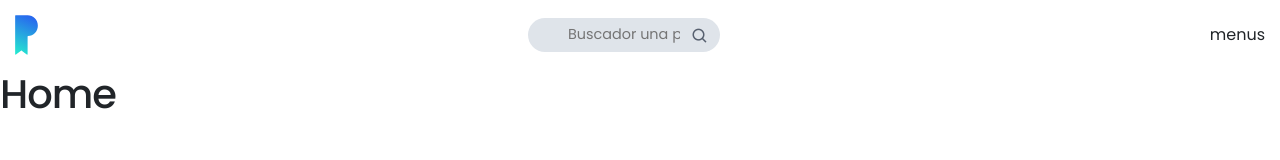
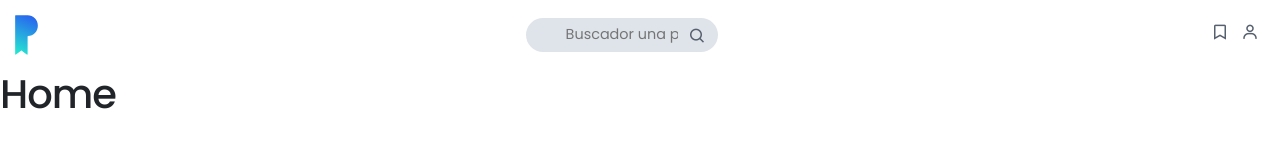
Before and after one commit to VirginiaCreativa/pinimark, a React app in the folder client/: page / in a window 1280 px wide. Shown: the top 160 px of the page. Built offline with nearby package versions, Linux system fonts and the light colour scheme.

Commit message:
Implementa Header part 8

```diff
--- a/client/src/components/Search/Search.jsx
+++ b/client/src/components/Search/Search.jsx
@@ -33,7 +33,7 @@ const InputStyled = styled.input`
 const Search = () => {
   return (
     <SearchStyled>
-      <Button>
+      <Button type="button">
         <i class="bx bx-search"></i>
       </Button>
       <InputStyled
--- a/client/src/layouts/Menus/Menus.jsx
+++ b/client/src/layouts/Menus/Menus.jsx
@@ -1,7 +1,34 @@
 import React from 'react';
+import styled from 'styled-components';
+import Variables from '../../styles/VariableStyled';
+
+const MenuStyled = styled.div`
+  display: flex;
+`;
+
+const Button = styled.button`
+  background-color: transparent;
+  border: 0;
+  .bx {
+    color: ${Variables.grey3};
+    font-size: 18px;
+    &:hover {
+      color: ${Variables.blue1};
+    }
+  }
+`;
 
 const Menus = () => {
-  return <>menus</>;
+  return (
+    <MenuStyled>
+      <Button type="button">
+        <i class="bx bx-bookmark"></i>
+      </Button>
+      <Button type="button">
+        <i class="bx bx-user"></i>
+      </Button>
+    </MenuStyled>
+  );
 };
 
 export default Menus;
--- a/client/src/styles/GlobalStyled.jsx
+++ b/client/src/styles/GlobalStyled.jsx
@@ -3,8 +3,8 @@ import Variables from './VariableStyled';
 
 const GlobalStyled = createGlobalStyle`
   body {
+    font-family:  'Poppins', sans-serif !important;
     background: ${Variables.body};
-    font-family:  'Poppins', sans-serif !important;
   }
   a {
     text-decoration: none !important;
@@ -19,15 +19,15 @@ const GlobalStyled = createGlobalStyle`
   h5,
   h6 {
     margin-bottom: 0;
+    color: ${Variables.black};
     letter-spacing: -1px;
-    color: ${Variables.black};
   }
   p,
   li,
   abbr {
     color: ${Variables.black};
+    font-weight: 300;
     font-size: 0.9rem;
-    font-weight: 300;
   }
   *:focus {
     outline: none !important;
@@ -50,8 +50,8 @@ const GlobalStyled = createGlobalStyle`
   li,
   span {
     ::selection {
+      color: #fff;
       background-color: ${Variables.blue1};
-      color: #fff;
     }
   }
 `;
```
